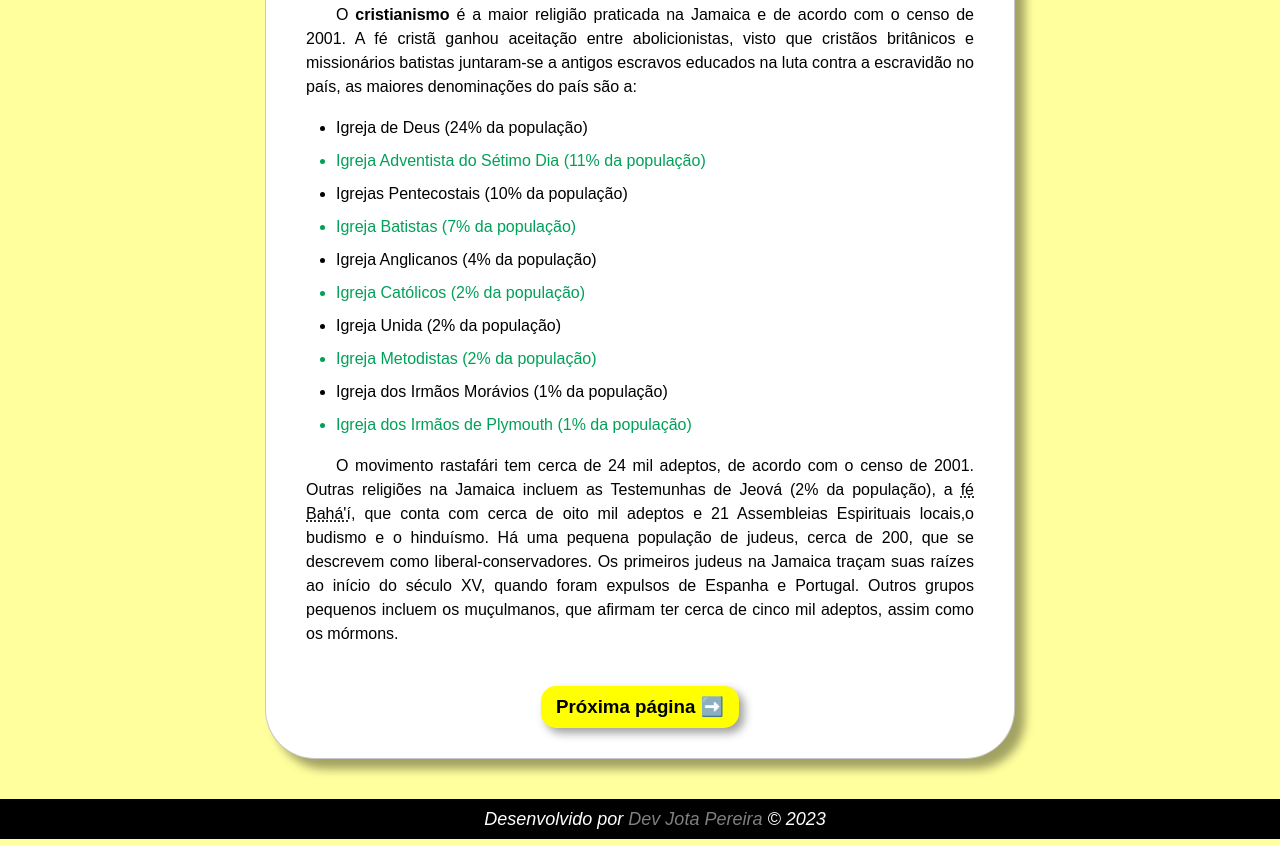
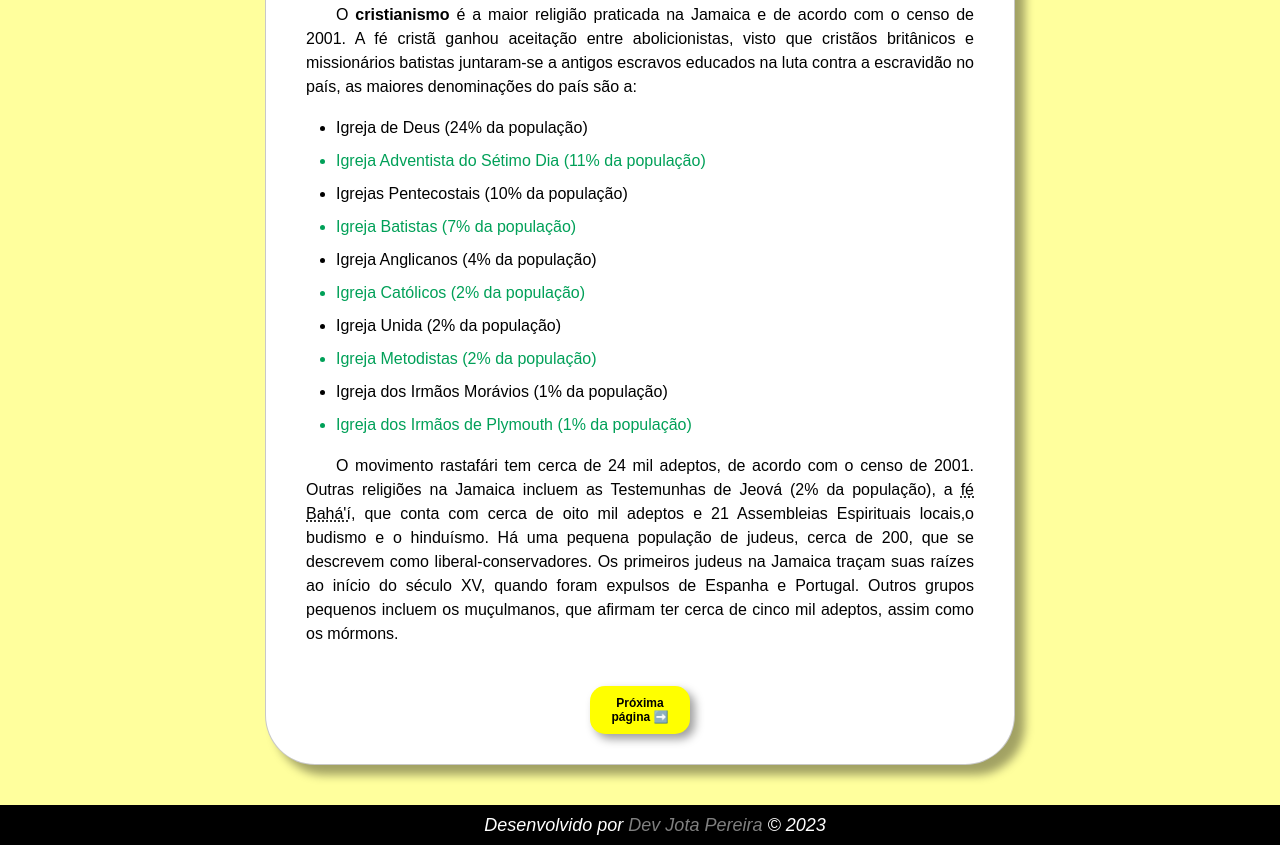
Before and after one commit to sraraujo/jamaica, a plain HTML site: page index.html in a window 1280 px wide. Shown: the part 2916-3761 px from the top of the page. Drawn offline with nearby package versions, Linux system fonts and the light colour scheme.

Commit message:
Update gerais.css

```diff
--- a/estilos/gerais.css
+++ b/estilos/gerais.css
@@ -224,7 +224,7 @@ audio{
 div#setas{
     display: flex;
     justify-content: center;
-    width: 80%;
+    width: 100%;
     gap: 40px;
 
     margin: 40px auto 30px auto;
@@ -232,9 +232,11 @@ div#setas{
 
 .links{
     color: rgb(0, 0, 0);
+    font-size: 12px;
     text-align: center;
     text-decoration: none;
 
+    width: 100px;
     display: inline-block;
 
     padding: 10px 15px;
```
